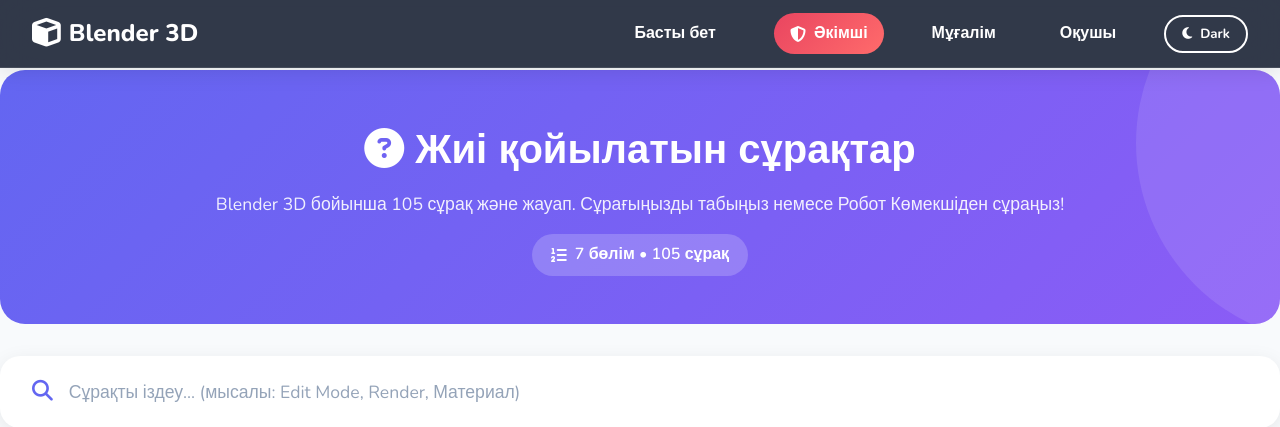
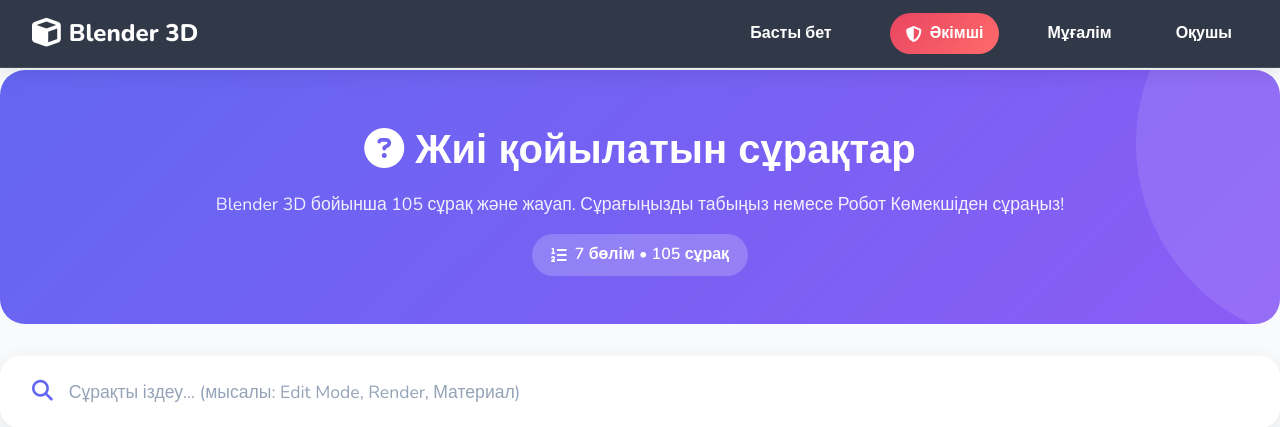
Before and after one commit to aliakbarovanurajym-cyber/BlenderEduu, a Flask app: page /faq in a window 1280 px wide. Shown: the top 427 px of the page. Run offline with Flask 3, Linux system fonts and the light colour scheme; some libraries are stand-ins or nearby versions.

Commit message:
base.html

```diff
--- a/templates/base.html
+++ b/templates/base.html
@@ -551,9 +551,7 @@
                     <a href="/login_student">Оқушы</a>
                 {% endif %}
 
-                <button class="theme-toggle" onclick="toggleTheme()">
-                    <i class="fas fa-moon" id="themeIcon"></i>
-                    <span id="themeText">Dark</span>
+
                 </button>
             </div>
         </div>
```
